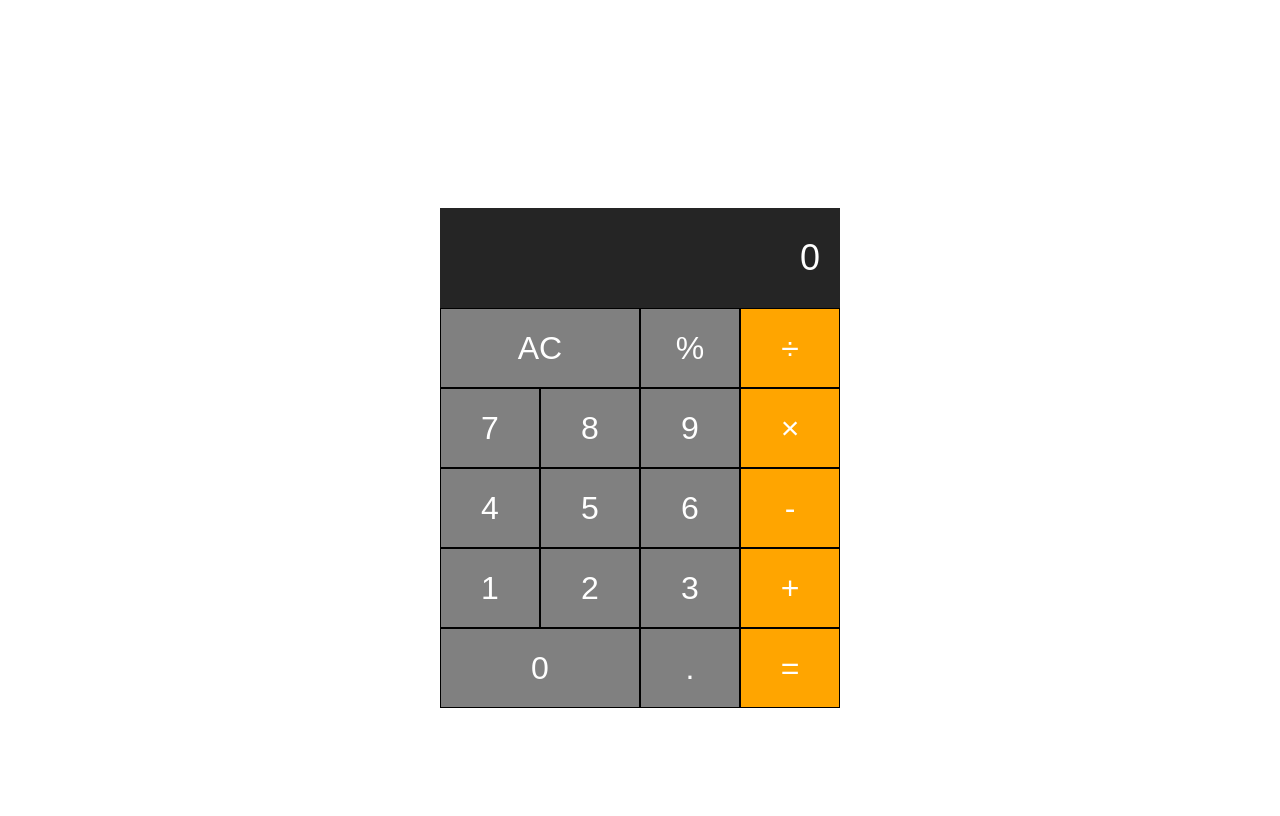
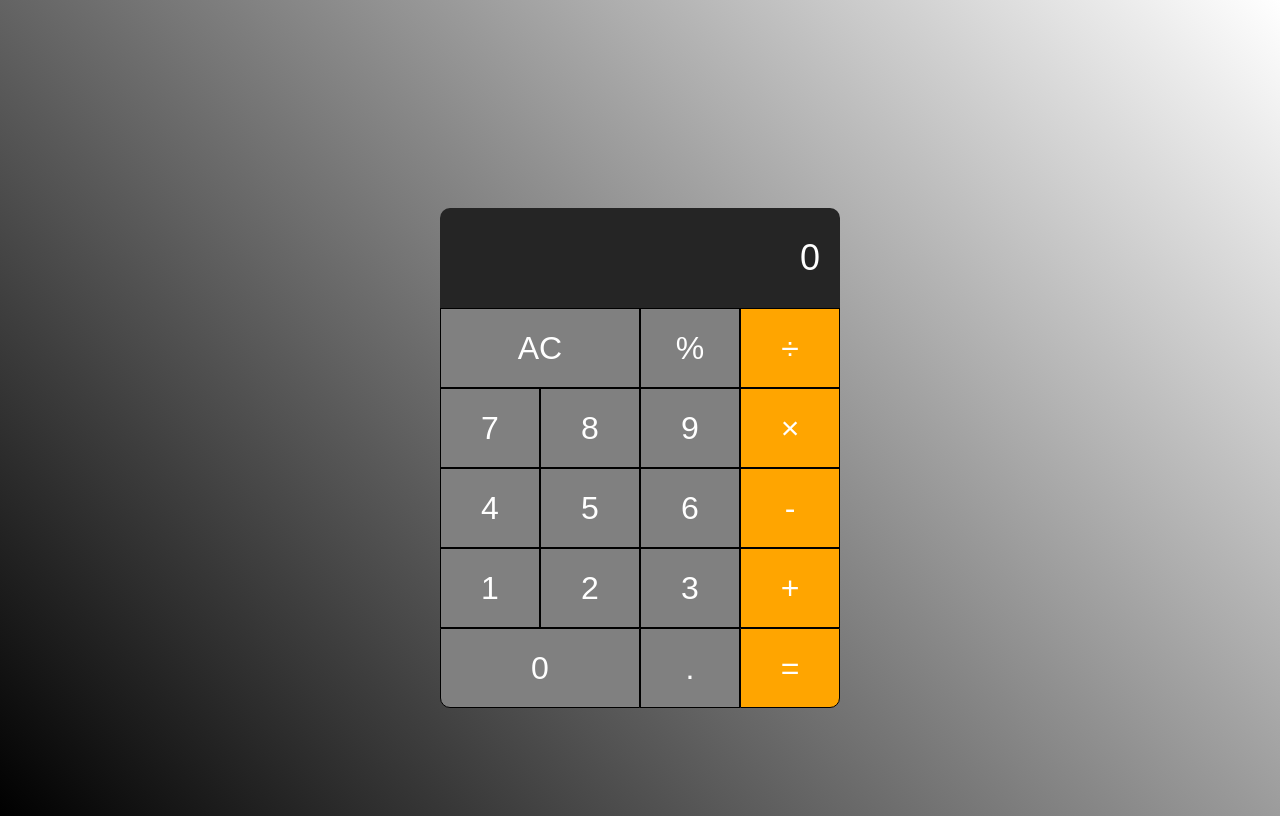
Before and after one commit to EvanSamuelW/Calculator-App-Javascript, a plain HTML site: page index.html in a window 1280 px wide. Drawn offline with Linux system fonts and the light colour scheme.

Commit message:
change color

```diff
--- a/script.js
+++ b/script.js
@@ -9,12 +9,7 @@ const updateScreen = (number) => {
 
 
 const inputNumber = (number) => {
-    if (currentNumber === '0') {
-        currentNumber = number
-    } else {
-        currentNumber += number
-    }
-
+    currentNumber === '0' ? currentNumber = number : currentNumber += number;
 }
 const numbers = document.querySelectorAll(".number")
 
--- a/stylesheet.css
+++ b/stylesheet.css
@@ -1,3 +1,8 @@
+body {
+    background: linear-gradient(45deg, black, white);
+    height: 100vh;
+}
+
 .calculator {
     text-align: center;
     margin: 0 auto;
@@ -15,6 +20,8 @@
     border: none;
     padding: 0 20px;
     box-sizing: border-box;
+    border-top-left-radius: 10px;
+    border-top-right-radius: 10px;
 }
 
 .calculator-keys {
@@ -40,9 +47,17 @@ button {
     width: 50%;
 }
 
+.zero-btn {
+    border-bottom-left-radius: 10px;
+}
+
 .operator,
 .equal-sign {
     background-color: orange;
+}
+
+.equal-sign {
+    border-bottom-right-radius: 10px;
 }
 
 button:hover {
```
